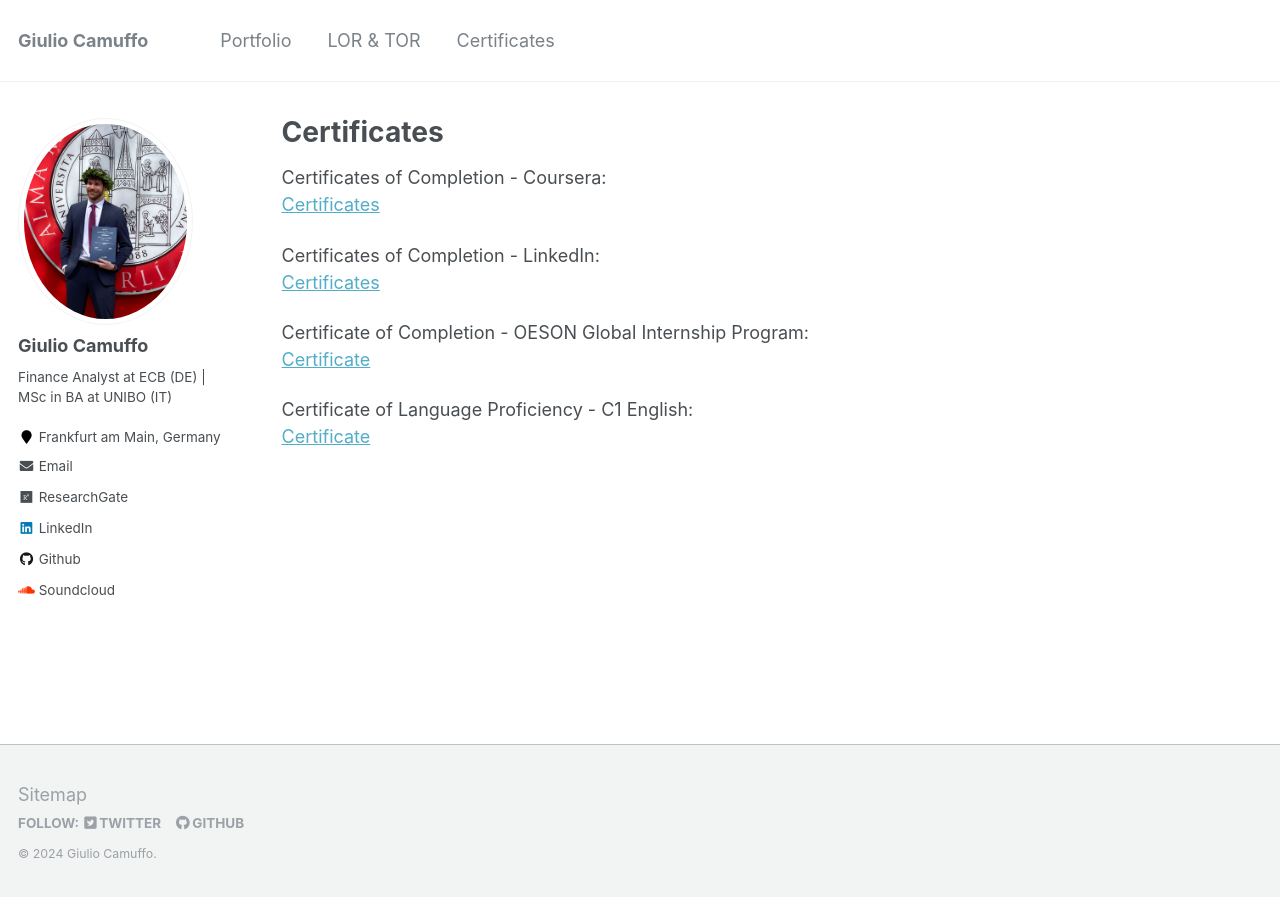
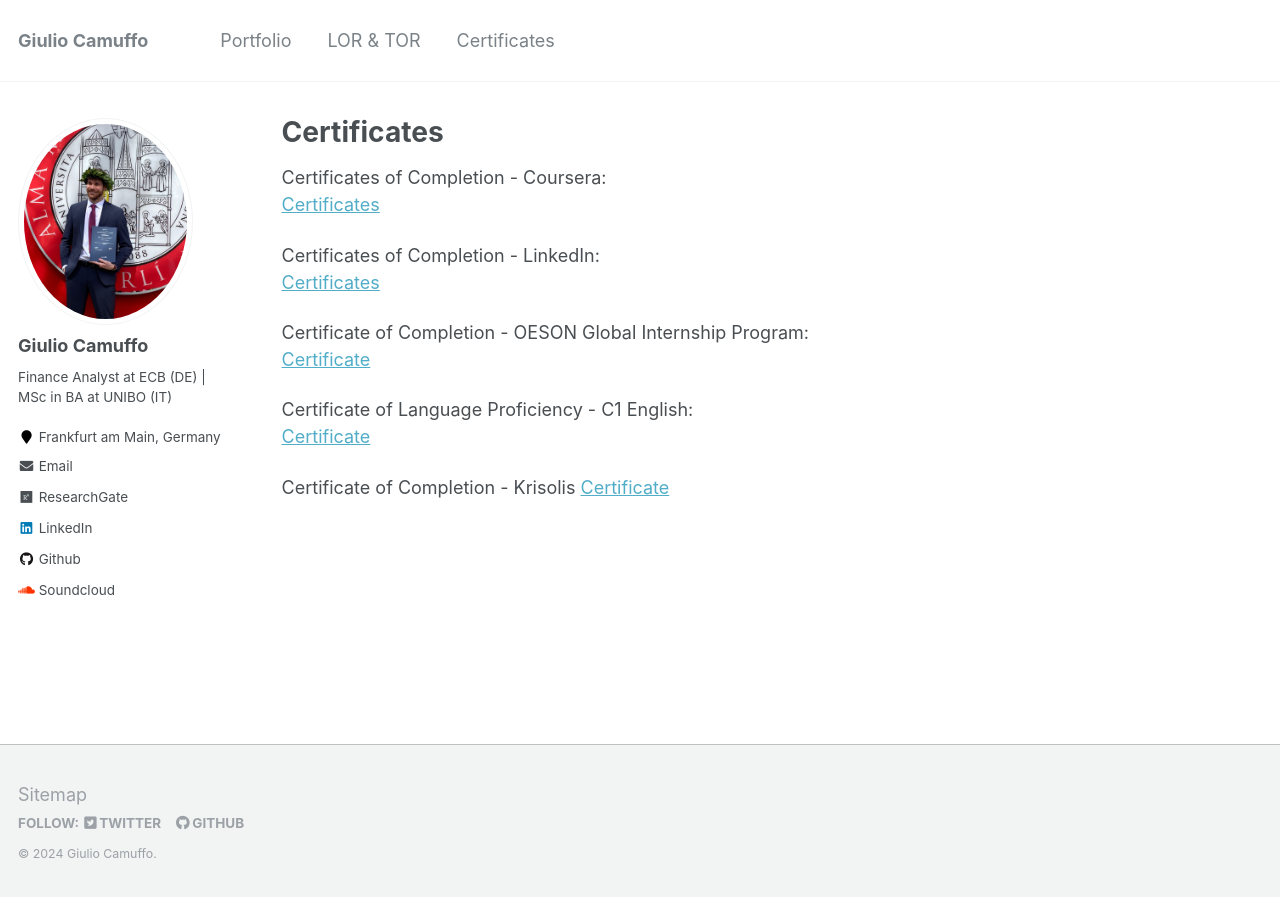
Before and after one commit to giulio-camuffo/giulio-camuffo.github.io, a Jekyll site: the page built from _pages/certificates.md, in a window 1280 px wide. Shown: the top 897 px of the page. Built offline with Jekyll 4.4.1, drawn with Linux system fonts in a browser that asks for light colours; nearby versions of some CDN libraries.

Commit message:
Update certificates.md

```diff
--- a/_pages/certificates.md
+++ b/_pages/certificates.md
@@ -16,3 +16,6 @@ Certificate of Completion - OESON Global Internship Program:
 
 Certificate of Language Proficiency - C1 English:
 [Certificate](/files/C1-English-OLS-Certificate.pdf)
+
+Certificate of Completion - Krisolis
+[Certificate](/files/Krisolis_Course_Handbook - Foundations_of_Programming_with_Python.pdf)
```
